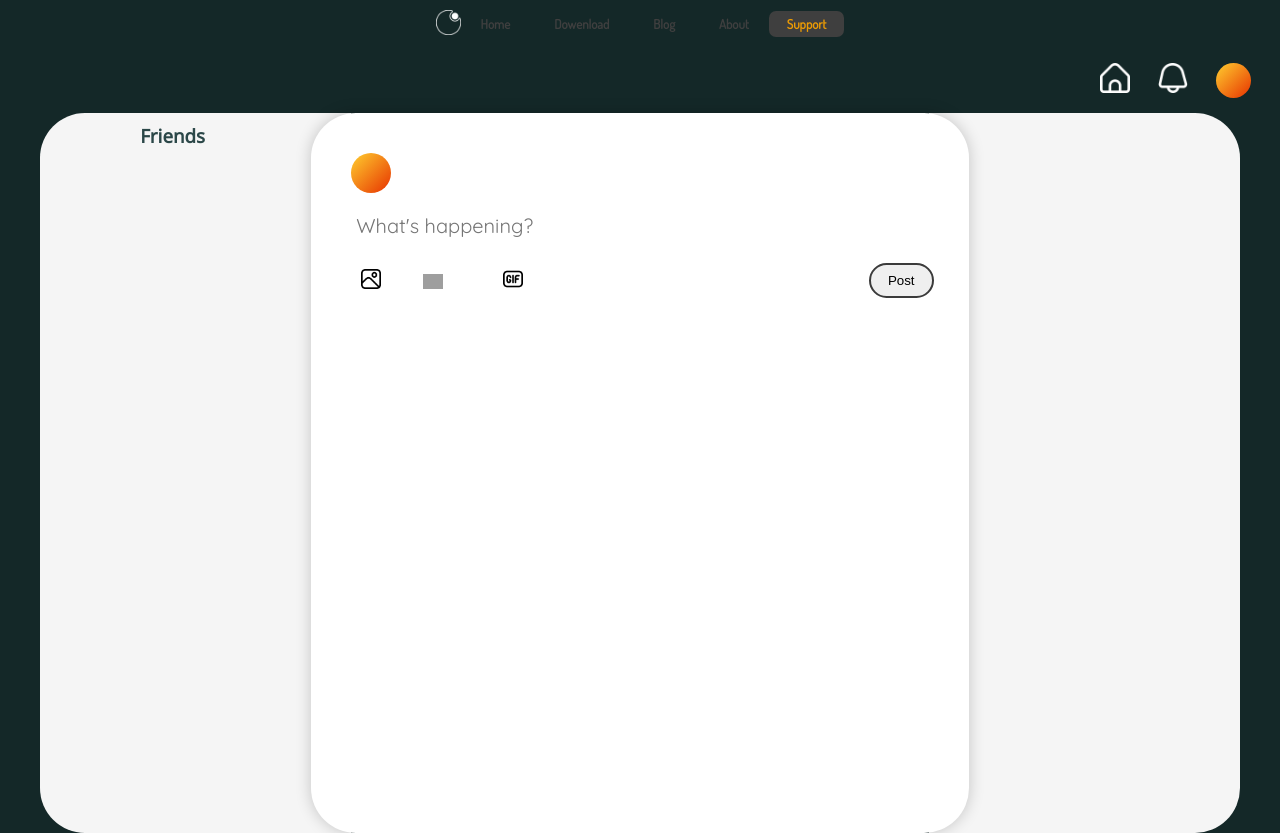
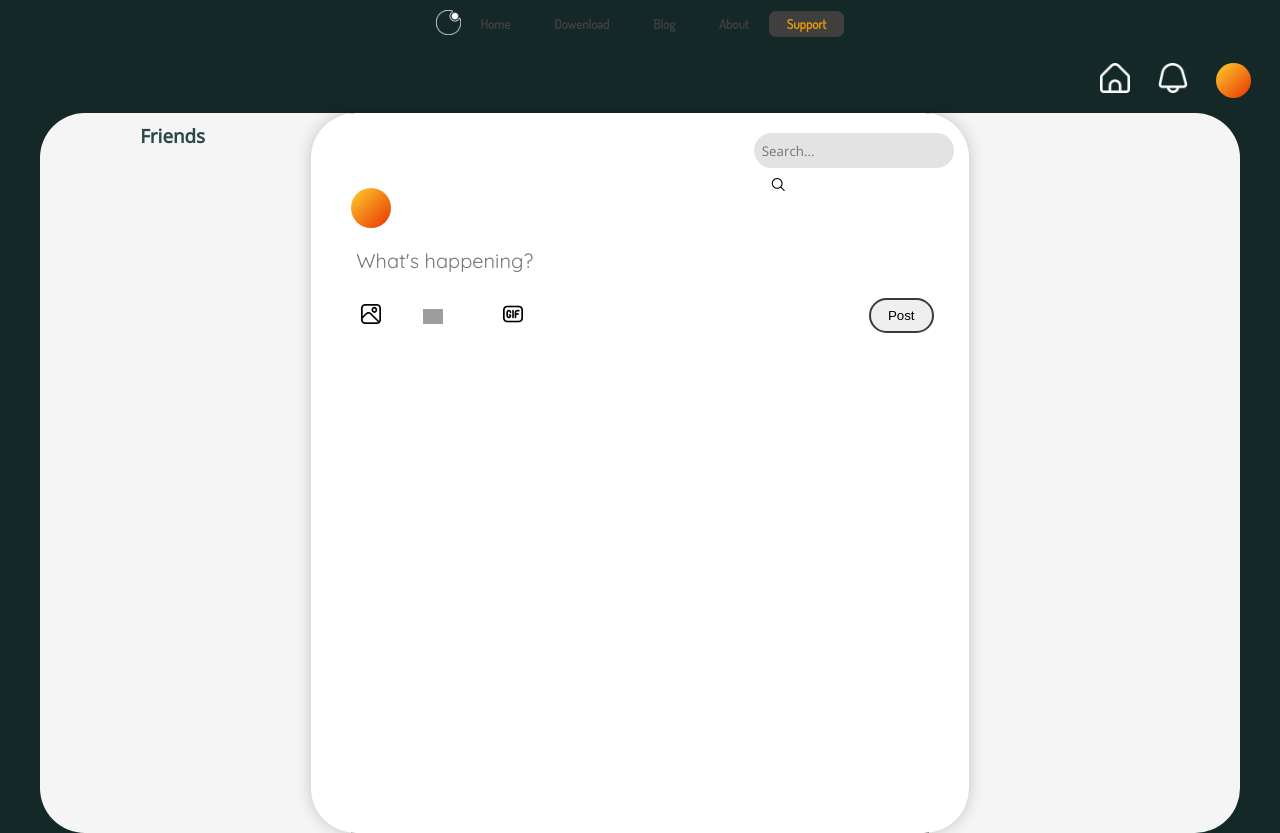
Before and after one commit to ishayana/Django-social-media, a Django app: template home/templates/home/home.html in a window 1280 px wide. Run offline with Django 4.2, Linux system fonts and the light colour scheme; the template is opened without the code that fills it: values that come from a table or form of the project are taken from there, others are empty; the visitor is signed in with stand-in values (Sample User, id 1); some libraries are stand-ins or nearby versions; some web fonts are replaced; grey boxes are pictures that could not be loaded.

Commit message:
Add seard field to FeedPage

```diff
--- a/userprofile/forms.py
+++ b/userprofile/forms.py
@@ -32,3 +32,7 @@ class CommentForm(forms.ModelForm):
         widgets = {
             'description' : forms.Textarea(attrs=({"placeholder" : "Post your comment"}))
         }
+
+
+class SearchForm(forms.Form):
+    search = forms.CharField(max_length=225, label=False, widget=forms.TextInput(attrs={'placeholder' : 'Search...'}))
--- a/userprofile/static/userprofile/css/feed.css
+++ b/userprofile/static/userprofile/css/feed.css
@@ -72,3 +72,44 @@ hr.hr-users{
     border-radius: 15px;
     background-color: rgb(255, 255, 255);
 }
+
+
+/* mani bar */
+
+.search-form {
+    float: right;
+    background-color: #0000001c;
+    width: 200px;
+    height: 35px;
+}
+
+#id_search {
+    height: inherit;
+    border: 1px;
+    color: rgb(14, 14, 14);
+    padding: 0 0 0 8px;
+    font-weight: 500;
+    font-family: "Open Sans", sans-serif;
+    background-color: transparent;
+}
+
+.fi-rr-search{
+    cursor: pointer;
+}
+
+.search-form button{
+    height: inherit;
+    border: none;
+    background-color: transparent;
+    color: rgb(0, 0, 0);
+}
+
+.search-form, .search-form input, #id_search {
+    border-radius: 20px;
+}
+
+@media only screen and (max-width: 630px) {
+    .search-form{
+        margin-top: 10px;
+    }
+}
--- a/userprofile/static/userprofile/css/navbar.css
+++ b/userprofile/static/userprofile/css/navbar.css
@@ -40,7 +40,7 @@
         z-index: 2;
         backdrop-filter: blur(13px) saturate(180%);
         -webkit-backdrop-filter: blur(10px) saturate(180%);
-        background-color: rgba(17, 25, 40, 0.5);
+        background-color: rgba(17, 25, 40, 0.2);
         transition: all .5s cubic-bezier(0.45, 0.38, 0, 0.99);
     }
 
--- a/userprofile/static/userprofile/css/post.css
+++ b/userprofile/static/userprofile/css/post.css
@@ -146,7 +146,6 @@ hr.post-line {
     justify-content: center;
     align-items: center;
     text-decoration: none;
-
 }
 
 .comment-count{
--- a/userprofile/templates/userprofile/base.html
+++ b/userprofile/templates/userprofile/base.html
@@ -20,6 +20,8 @@
     <link rel="icon" href="{% static 'img/logo.png' %}" type="image/x-icon">
     <!-- postform -->
     <link rel="stylesheet" href="{% static 'userprofile/css/postform.css' %}">
+    <!-- Flaction -->
+    <link rel='stylesheet' href='https://cdn-uicons.flaticon.com/2.2.0/uicons-regular-rounded/css/uicons-regular-rounded.css'>
     {% block style %}{% endblock %}
 </head>
 <body>
--- a/userprofile/templates/userprofile/feed.html
+++ b/userprofile/templates/userprofile/feed.html
@@ -31,7 +31,10 @@ CircleUp
 
 
 {% block main %}
-
+<form class="search-form" action="" method="get">
+    {{ searchform }}
+    <button type="submit"><i class="fi fi-rr-search"></i></button>
+</form>
 {% include 'userprofile/include/postform.html' %}
 {{ following_posts }}
 <!-- include posts -->
```
Also changed, not shown: userprofile/views.py (+8 -2 lines), userprofile/static/userprofile/img/feed/search.png (added).
